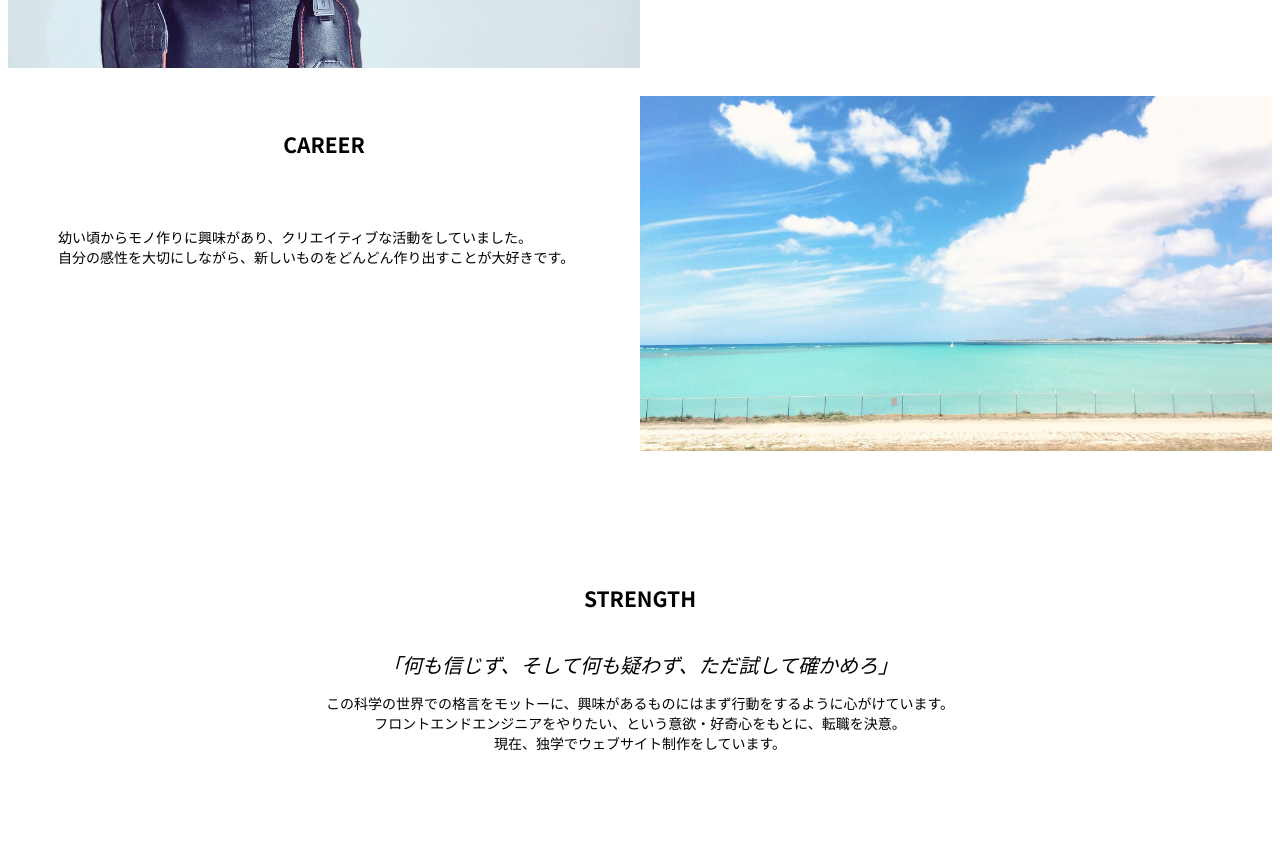
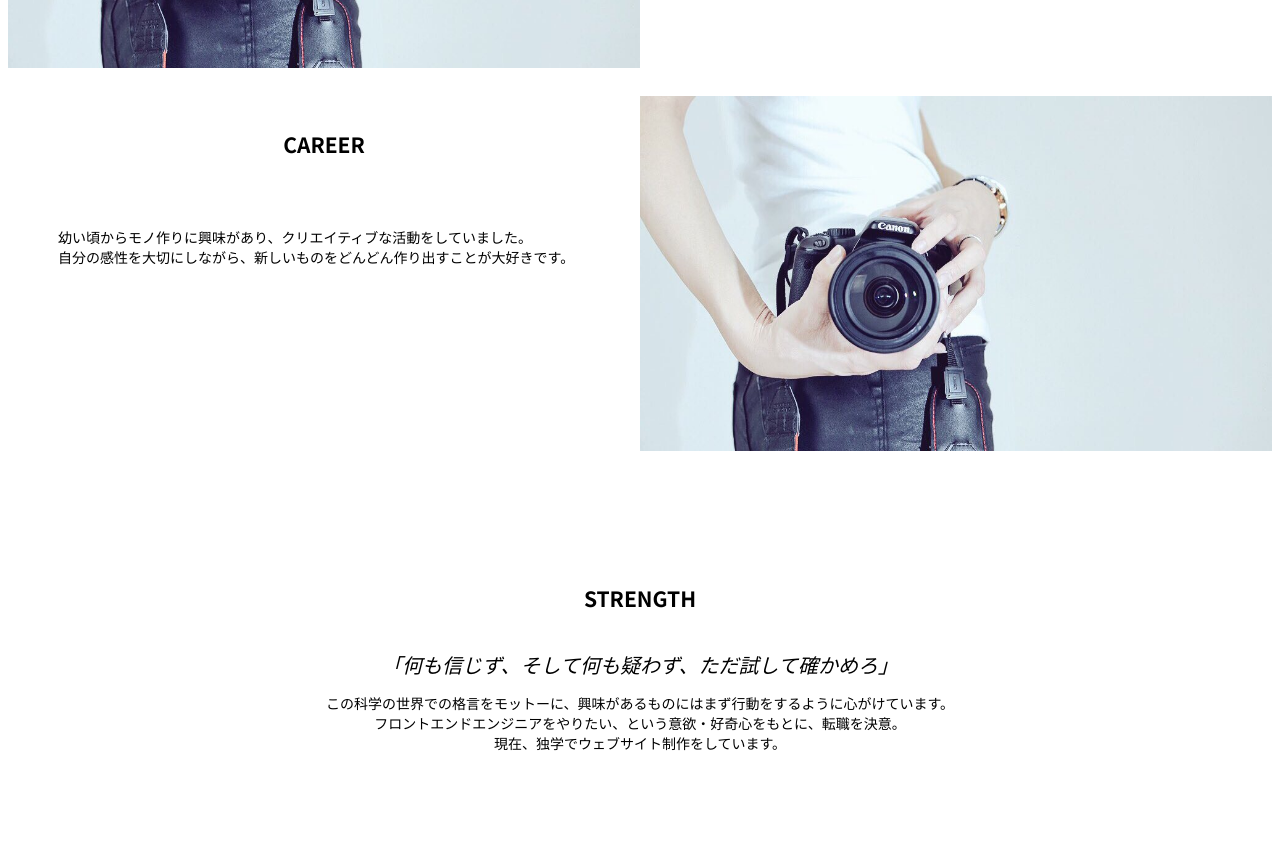
Before and after one commit to ueno042/portfolio, a plain HTML site: page index.html in a window 1280 px wide. Shown: the part 1837-2693 px from the top of the page. Drawn offline with nearby package versions, Linux system fonts and the light colour scheme.

Commit message:
Update index.html

```diff
--- a/index.html
+++ b/index.html
@@ -62,7 +62,7 @@
 		</div>
 
 		<div id="sec02-2" class="wrap">
-			<p class="photo"><img src="images/career2.jpg" alt=""></p>
+			<p class="photo"><img src="https://raw.githubusercontent.com/ueno042/portfolio/master/images/career.jpg" alt=""></p>
 			<div class="box">
 				<div class="text">
 					<h2>CAREER</h2>
```
